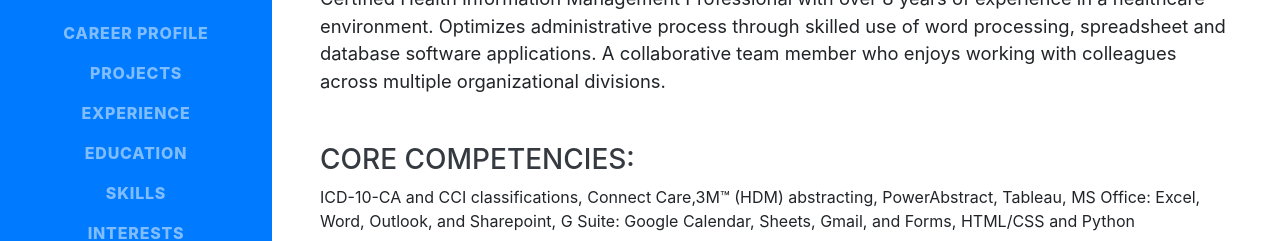
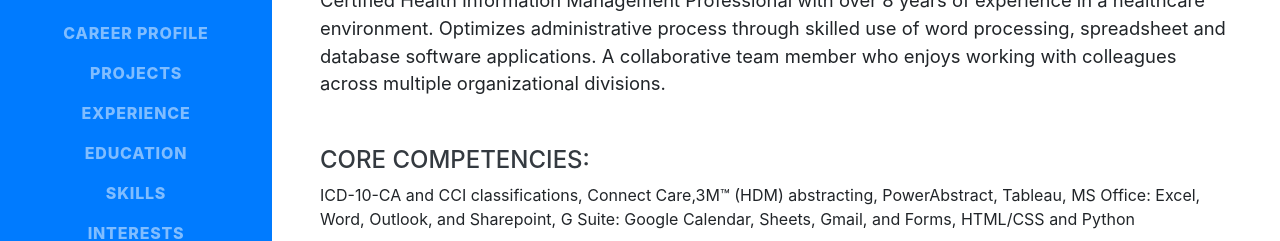
Before and after one commit to Jjimenez23/PortfolioJimenez, a website with bundled scripts: page index.html in a window 1280 px wide. Shown: the part 321-562 px from the top of the page. Built offline with nearby package versions, Linux system fonts and the light colour scheme; a web font is replaced by a local one.

Commit message:
Update index.html

```diff
--- a/index.html
+++ b/index.html
@@ -77,10 +77,12 @@
 					A collaborative team member who enjoys working with colleagues across multiple organizational divisions.
 
 					<div>
-						<h3>Core competencies:</h3> ICD-10-CA and CCI classifications, Connect Care,3M™ (HDM) abstracting, PowerAbstract, Tableau, MS Office: Excel, Word, Outlook, and Sharepoint,
+						<h4>Core competencies:</h4> ICD-10-CA and CCI classifications, Connect Care,3M™ (HDM) abstracting, PowerAbstract, Tableau, MS Office: Excel, Word, Outlook, and Sharepoint,
 						G Suite: Google Calendar, Sheets, Gmail, and Forms, HTML/CSS and Python
 					</div>
+
 				</p>
+			<div></div>
 				<div class="social-icons">
 					<a href="https://www.linkedin.com/in/joanna-jimenez-chim/">
 						<i class="fab fa-linkedin-in"></i>
```
